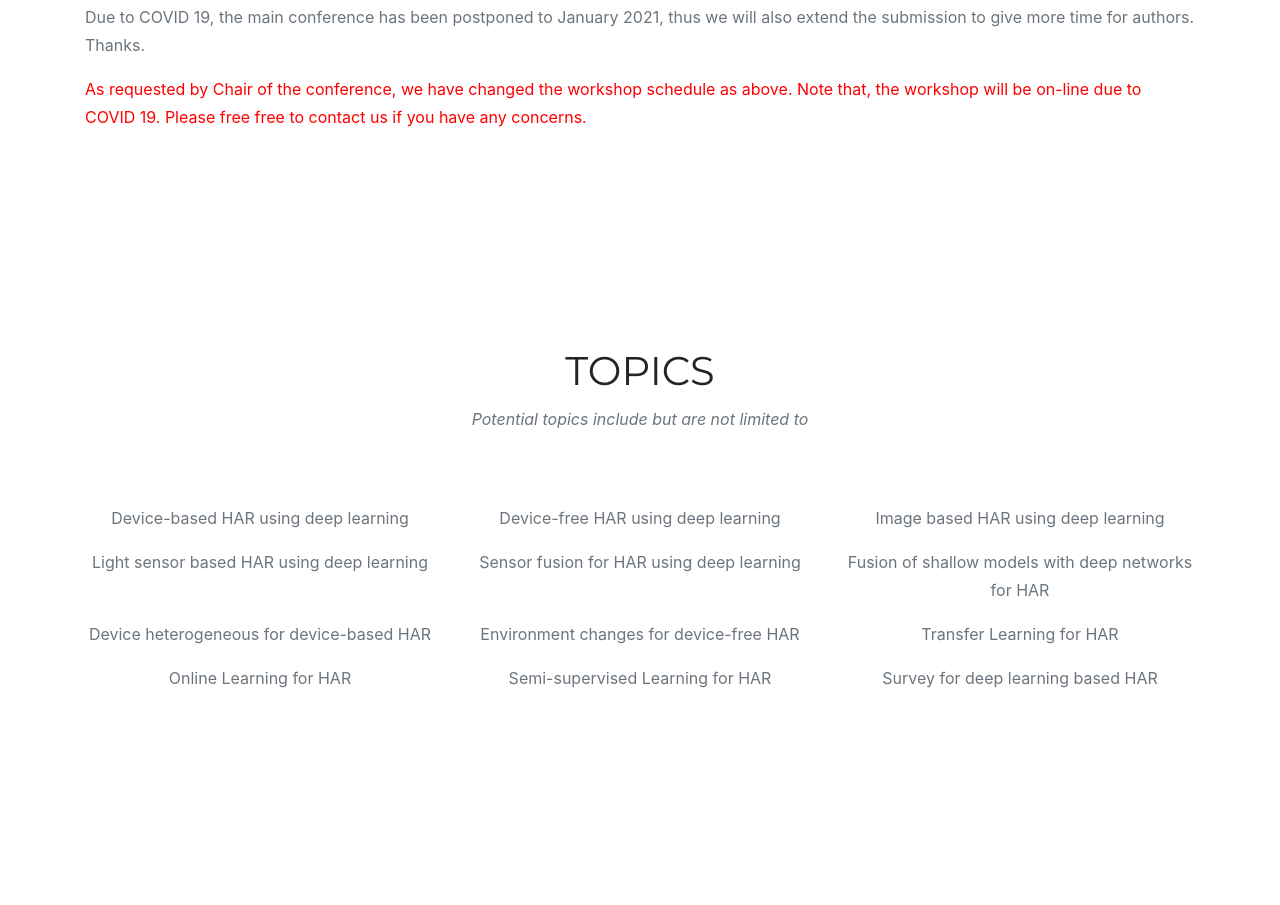
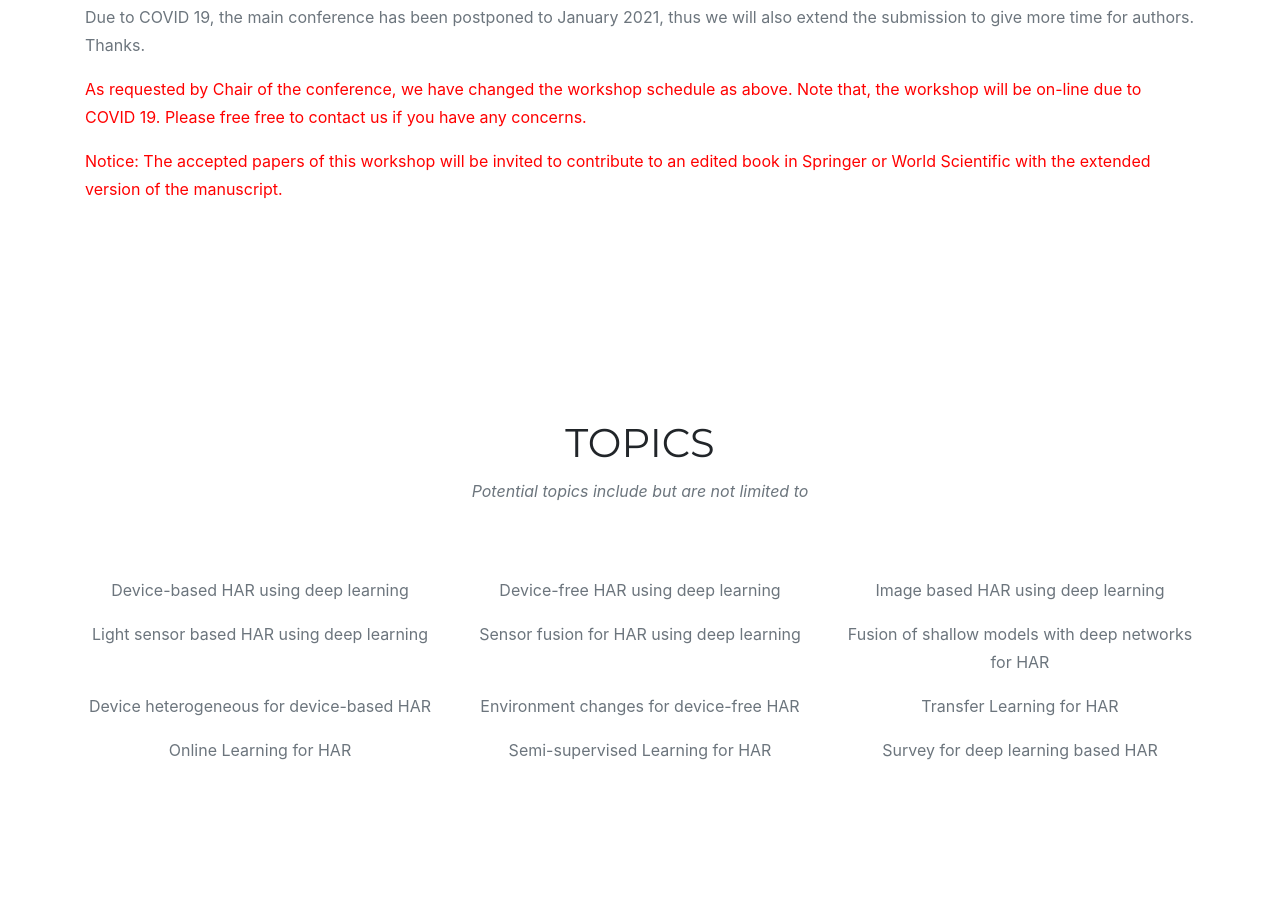
Before and after one commit to keyplay/ijcai2020workshop, a website with bundled scripts: page index.html in a window 1280 px wide. Shown: the part 1914-2819 px from the top of the page. Built offline with nearby package versions, Linux system fonts and the light colour scheme; files whose address does not match are found by name; a web font is replaced by a local one.

Commit message:
Update index.html

```diff
--- a/index.html
+++ b/index.html
@@ -124,7 +124,8 @@ This technology can be a good candidate for human activity recognition. Some ini
 </td></tr><tr><td>January 4-10, 2021 <del>July 11-13, 2020</del></td> <td>Conference date
 </td></tr></tbody></table>
           <p class="text-muted"> Due to COVID 19, the main conference has been postponed to January 2021, thus we will also extend the submission to give more time for authors. Thanks. </p>
-          <p class="text-muted"> <font color="red">As requested by Chair of the conference, we have changed the workshop schedule as above. Note that, the workshop will be on-line due to COVID 19. Please free free to contact us if you have any concerns. </font></p>
+          <p class="text-muted"> <font color="red"> As requested by Chair of the conference, we have changed the workshop schedule as above. Note that, the workshop will be on-line due to COVID 19. Please free free to contact us if you have any concerns. </font></p>
+          <p class="text-muted"> <font color="red"> Notice: The accepted papers of this workshop will be invited to contribute to an edited book in Springer or World Scientific with the extended version of the manuscript. </font></p>
         </div>
       </div>
     </div>
```
